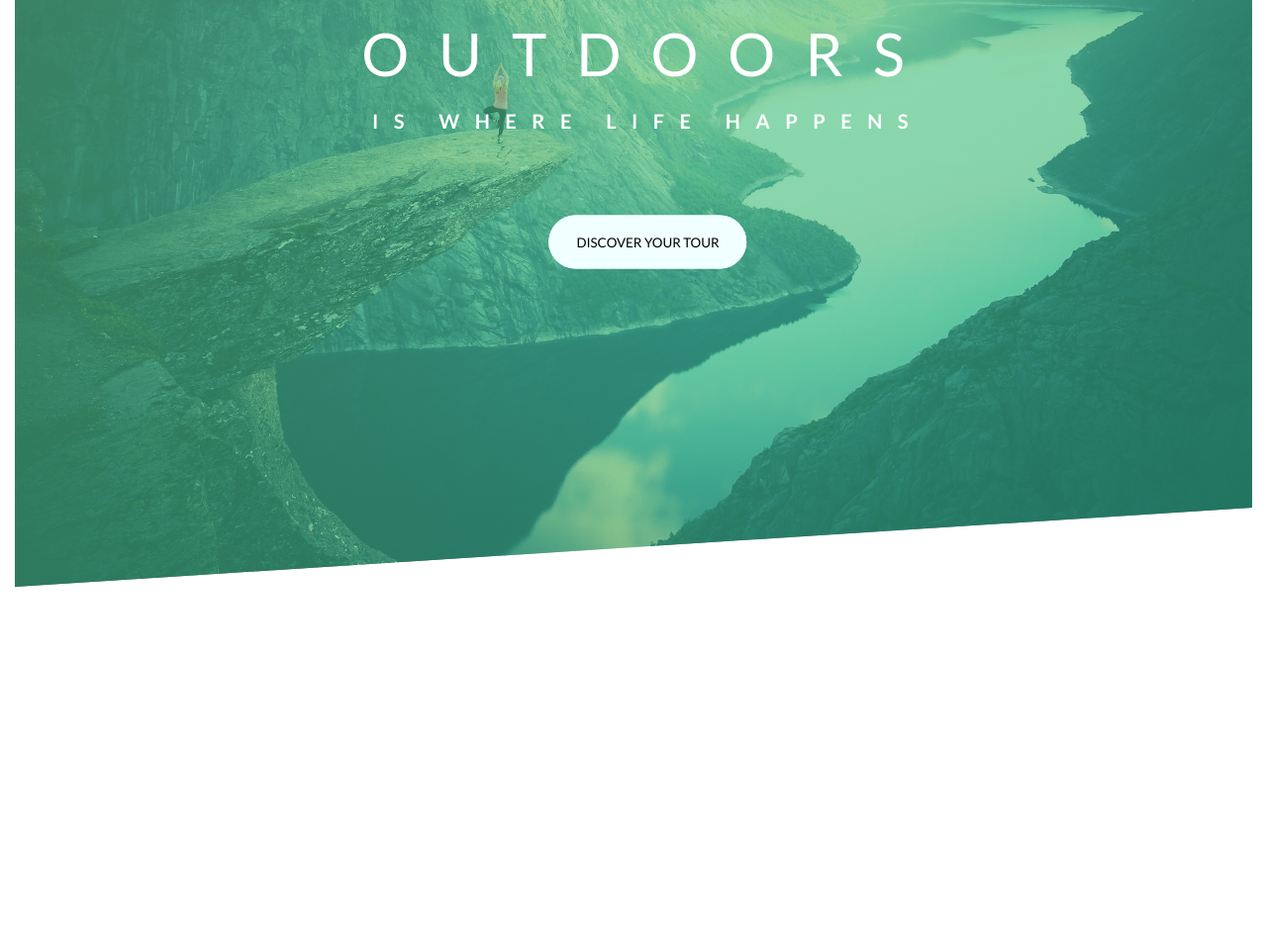
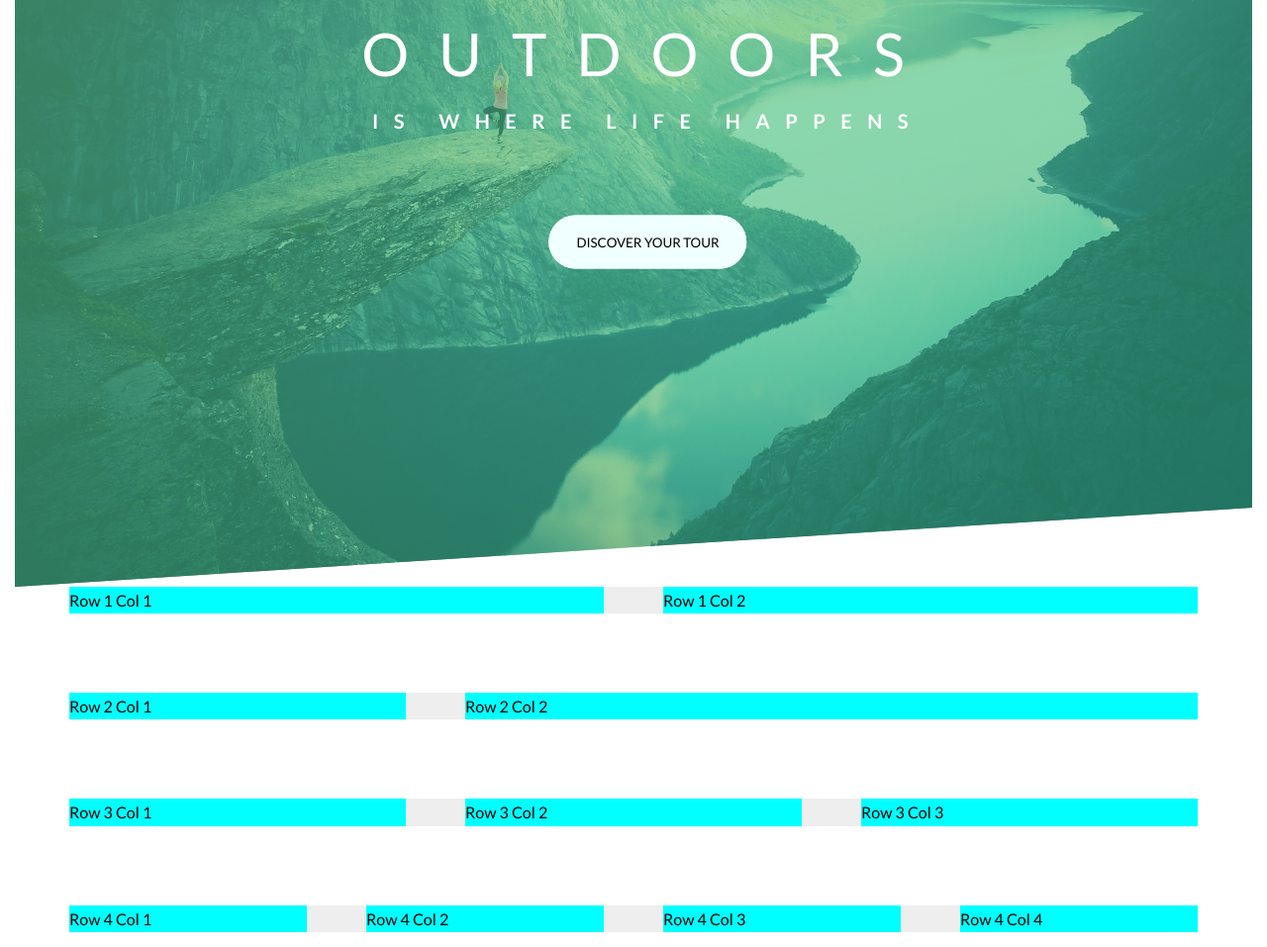
Before and after one commit to Sujanstha10/learning-css, a website: page index.html in a window 1280 px wide. Shown: the part 182-1139 px from the top of the page at 99% size. Before the commit the page ends 800 px from the top, so only its background shows below. Drawn offline with Linux system fonts and the light colour scheme.

Commit message:
feat:grid

```diff
--- a/index.html
+++ b/index.html
@@ -15,7 +15,6 @@
       <div class="header__logo-box">
         <img src="./img/logo-white.png" alt="logo" class="header__logo" />
       </div>
-
       <div class="header__text-box">
         <h1 class="heading-primary">
           <span class="heading-primary--main">OUTDOORs</span>
@@ -24,5 +23,26 @@
         <button class="btn" herf="#">discover your tour</button>
       </div>
     </header>
+    <section class="grid">
+      <div class="row">
+        <div class="row-1">Row 1 Col 1</div>
+        <div class="row-1">Row 1 Col 2</div>
+      </div>
+      <div class="row">
+        <div class="row-2">Row 2 Col 1</div>
+        <div class="row-2">Row 2 Col 2</div>
+      </div>
+      <div class="row">
+        <div class="row-3">Row 3 Col 1</div>
+        <div class="row-3">Row 3 Col 2</div>
+        <div class="row-3">Row 3 Col 3</div>
+      </div>
+      <div class="row">
+        <div class="row-4">Row 4 Col 1</div>
+        <div class="row-4">Row 4 Col 2</div>
+        <div class="row-4">Row 4 Col 3</div>
+        <div class="row-4">Row 4 Col 4</div>
+      </div>
+    </section>
   </body>
 </html>
--- a/sass/abstracts/_mixins.scss
+++ b/sass/abstracts/_mixins.scss
@@ -0,0 +1,13 @@
+// A mixin to clear floats and ensure the parent container
+// expands to contain floated children elements.
+@mixin clearFix {
+  // Use the ::after pseudo-element to insert content after the floated elements.
+  &::after {
+    // An empty content value is required to make the pseudo-element work.
+    content: "";
+    // Create a block formatting context to enclose floated children.
+    display: table;
+    // Clear any floats inside the parent container (both left and right floats).
+    clear: both;
+  }
+}
--- /dev/null
+++ b/sass/layout/_grid.scss
@@ -0,0 +1,53 @@
+.row {
+  max-width: 114rem; /* Maximum width of the row */
+  margin: 0 auto; /* Center-aligns the row */
+  background-color: #eee; /* Light gray background */
+
+  &:not(:last-child) {
+    margin-bottom: 8rem; /* Adds spacing between rows */
+  }
+
+  // Includes the clearFix mixin to clear floated children
+  @include clearFix;
+
+  [class^="row-"] {
+    background-color: aqua; /* Sets background color for row items */
+    float: left; /* Floats the columns for a horizontal layout */
+
+    &:not(:last-child) {
+      margin-right: 6rem; /* Adds spacing between columns */
+    }
+  }
+
+  // Styles for .row-1: splits into two columns
+  .row-1 {
+    width: calc(
+      (100% - #{6rem}) / 2
+    ); /* Two equal columns with 6rem space between them */
+  }
+
+  // Styles for .row-2: three columns where first takes 1/3 and second combines 2/3
+  .row-2 {
+    &:first-child {
+      width: calc((100% - 2 * 6rem) / 3); /* 1/3 of the total width */
+    }
+
+    &:last-child {
+      width: calc(
+        2 * ((100% - 2 * 6rem) / 3) + 6rem
+      ); /* 2/3 width for the combined second and third columns */
+    }
+  }
+
+  // Styles for .row-3: splits into three equal columns
+  .row-3 {
+    width: calc(
+      (100% - 2 * #{6rem}) / 3
+    ); /* Three equal columns with spacing */
+  }
+
+  // Styles for .row-4: splits into four equal columns
+  .row-4 {
+    width: calc((100% - 3 * #{6rem}) / 4); /* Four equal columns with spacing */
+  }
+}
--- a/sass/main.scss
+++ b/sass/main.scss
@@ -8,3 +8,4 @@
 @import "./components/button";
 @import "./pages/home";
 @import "./layout/header";
+@import "./layout/grid";
```
Also changed, not shown: sass/base/_animations.scss (+26 -0 lines), css/style.css, sass/base/_typography.scss (indentation only), sass/components/_button.scss (indentation only), 1 other file.
